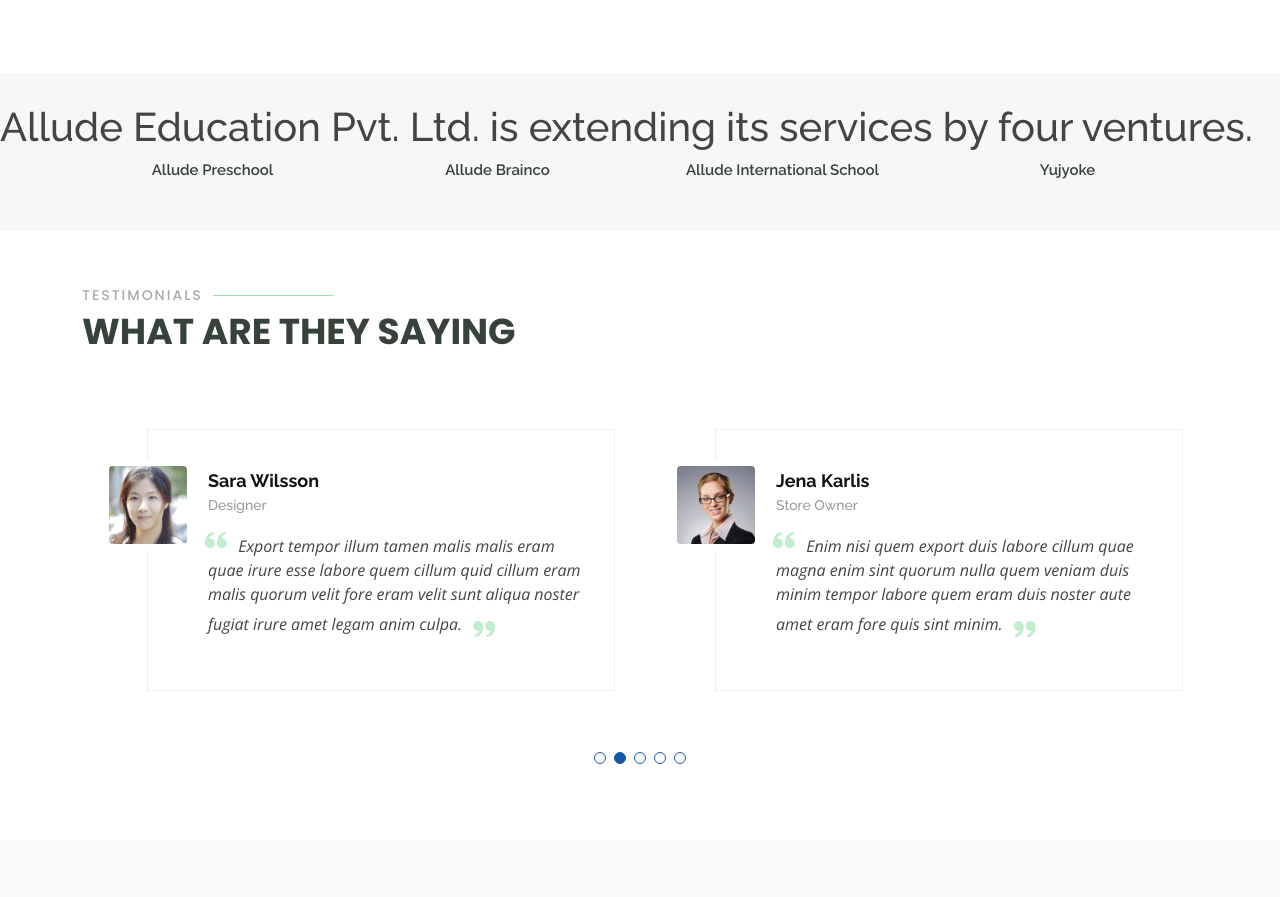
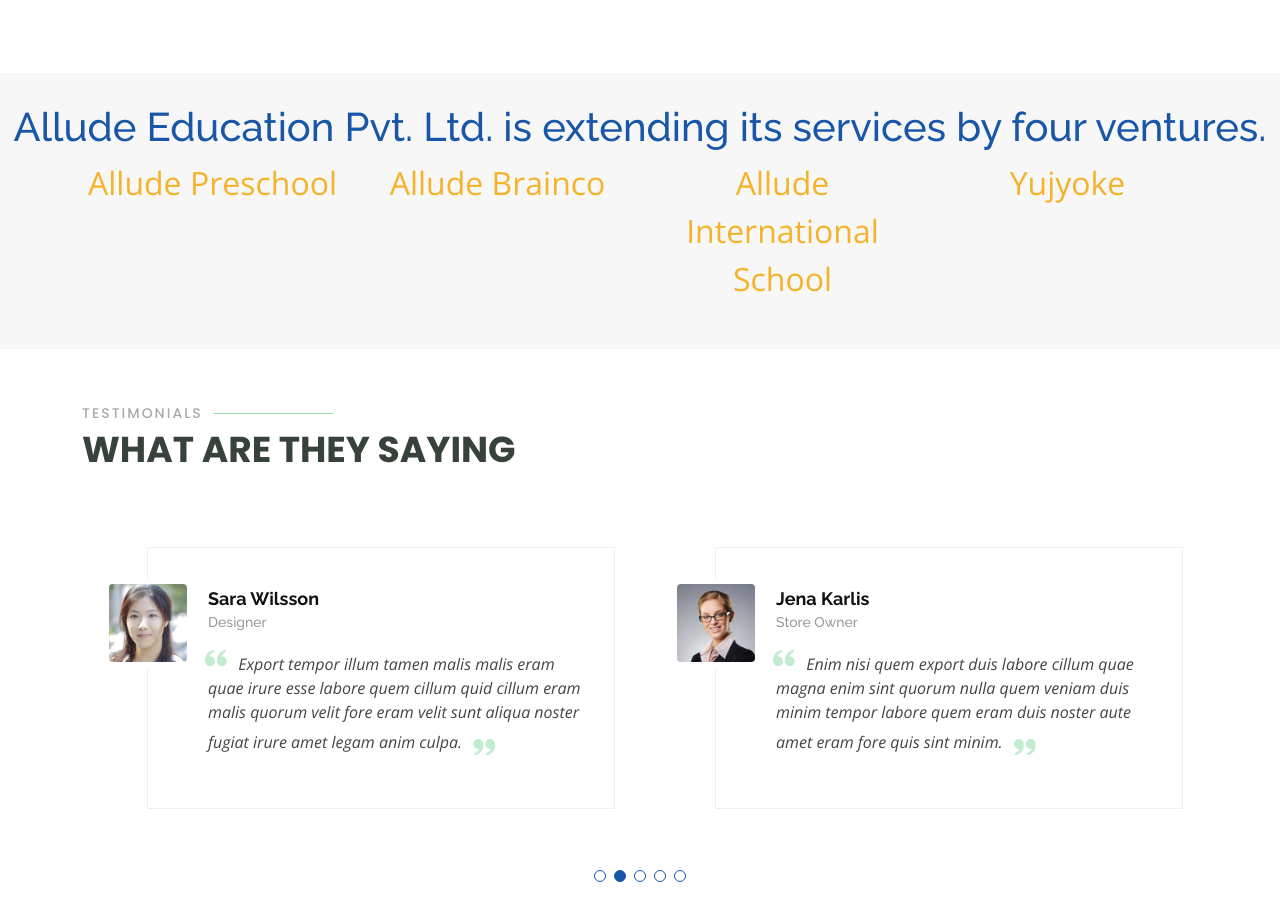
Before and after one commit to xaoinaei/Alledu, a plain HTML site: page about.html in a window 1280 px wide. Shown: the part 852-1749 px from the top of the page. Drawn offline with nearby package versions, Linux system fonts and the light colour scheme.

Commit message:
Add files via upload

```diff
--- a/assets/css/style.css
+++ b/assets/css/style.css
@@ -1,13 +1,3 @@
-/**
-* Template Name: Mentor - v4.3.0
-* Template URL: https://bootstrapmade.com/mentor-free-education-bootstrap-theme/
-* Author: BootstrapMade.com
-* License: https://bootstrapmade.com/license/
-*/
-
-/*--------------------------------------------------------------
-# General
---------------------------------------------------------------*/
 body {
   font-family: "Open Sans", sans-serif;
   color: #444444;
@@ -152,7 +142,7 @@ h6 {
 }
 
 /**
-* Get Startet Button
+* Know More Button
 */
 .get-started-btn {
   margin-left: 22px;
@@ -167,7 +157,7 @@ h6 {
 }
 
 .get-started-btn:hover {
-  background: #3ac162;
+  background: #0ebcc2;
   color: #fff;
 }
 
@@ -406,7 +396,7 @@ h6 {
 #hero {
   width: 100%;
   height: 80vh;
-  background: url("../img/hero-bg.jpg") top center;
+  background: url("../img/allude-preschool.png") top center;
   background-size: cover;
   position: relative;
 }
@@ -608,7 +598,10 @@ section {
 .counts {
   padding: 30px 0;
 }
-
+.counts h1 {
+  text-align: center;
+  color: #1956a7;
+}
 .counts .counters span {
   font-size: 48px;
   display: block;
@@ -617,12 +610,11 @@ section {
 }
 
 .counts .counters p {
-  padding: 0;
-  margin: 0 0 20px 0;
-  font-family: "Raleway", sans-serif;
-  font-size: 15px;
-  font-weight: 600;
-  color: #37423b;
+  font-size: xx-large;
+  color: #f4b328;
+}
+.row .counters p:hover {
+  background-color: #f6f7f6;
 }
 
 /*--------------------------------------------------------------
@@ -1142,7 +1134,7 @@ section {
 /*--------------------------------------------------------------
 # Pricing
 --------------------------------------------------------------*/
-.pricing .box {
+/* .pricing .box {
   padding: 20px;
   background: #fff;
   text-align: center;
@@ -1247,7 +1239,7 @@ section {
   padding: 1px 0 3px 0;
   background: #1956a7;
   color: #fff;
-}
+} */
 
 /*--------------------------------------------------------------
 # Contact
```
